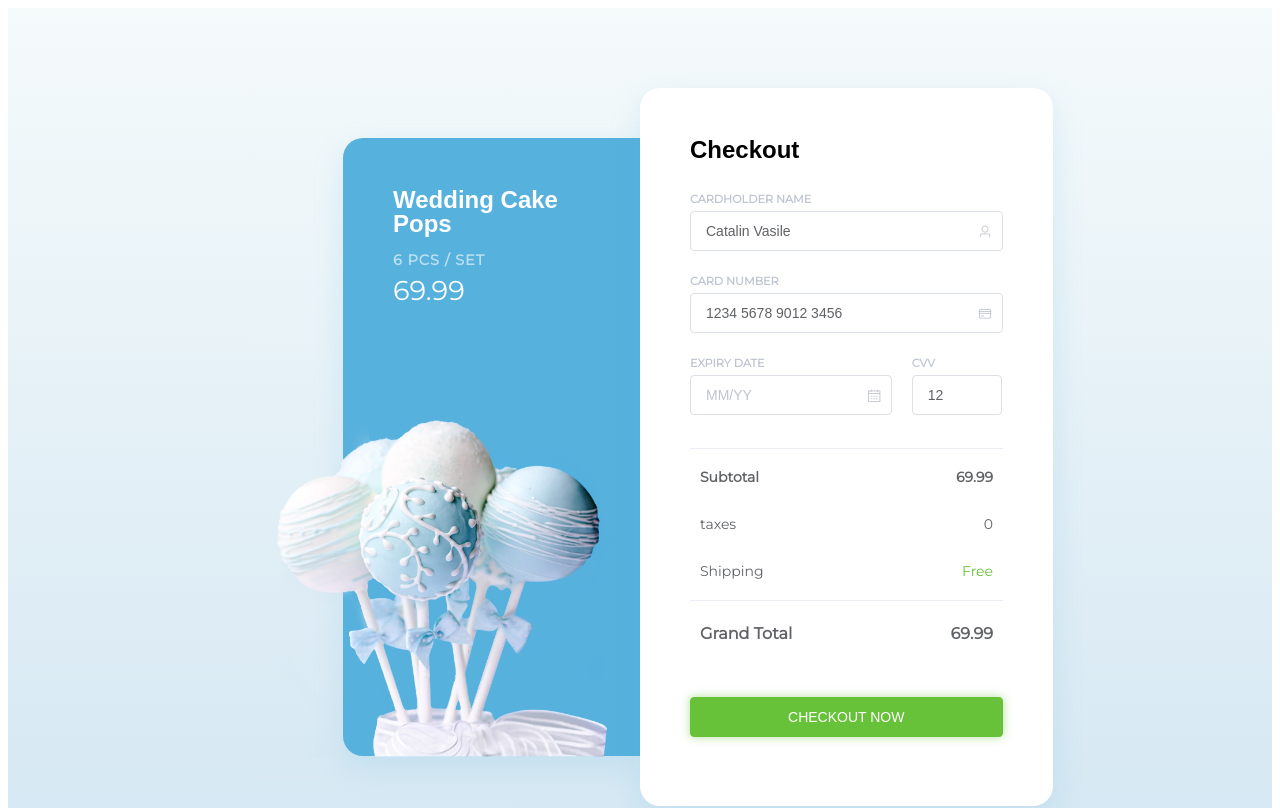
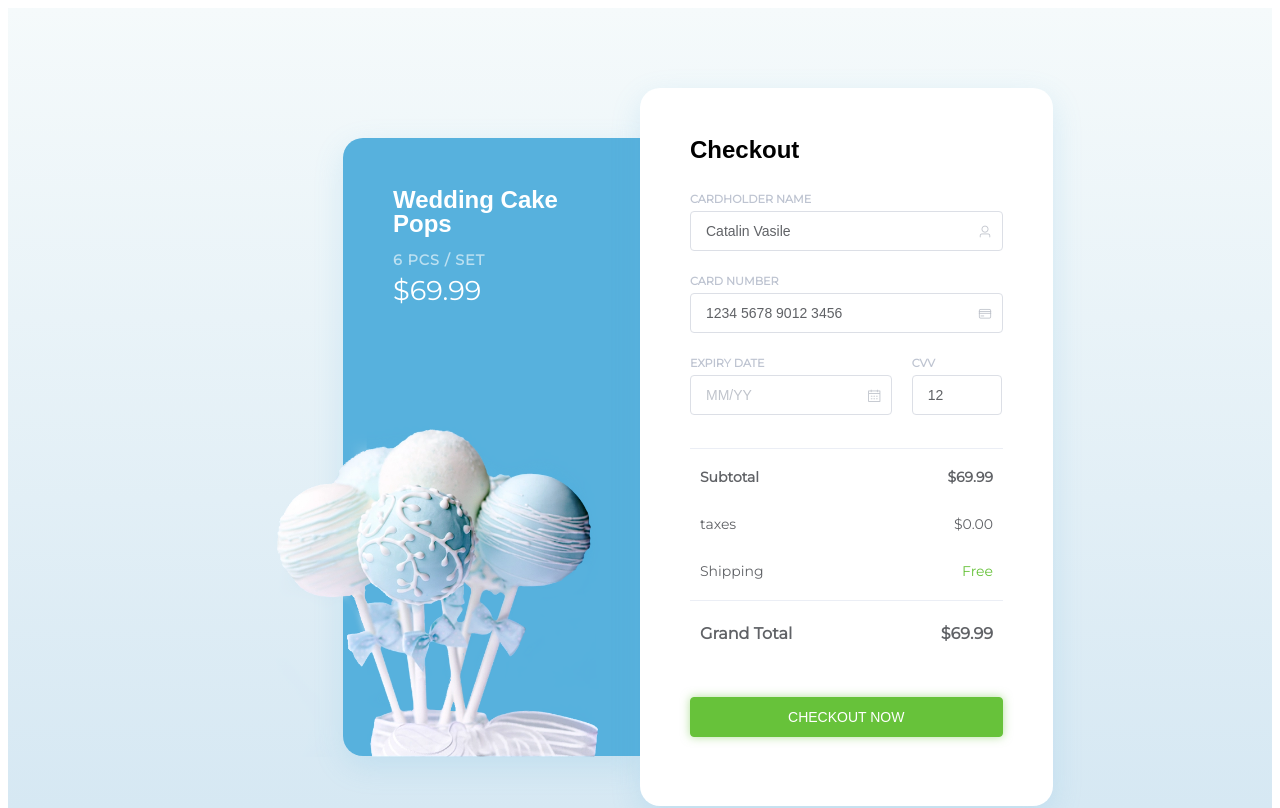
Before and after one commit to GenevievePlantin/credit-card-checkout, a Vue app: page /checkout in a window 1280 px wide. Built offline with nearby package versions, Linux system fonts and the light colour scheme.

Commit message:
Format currency

```diff
--- a/src/components/Order/Item.vue
+++ b/src/components/Order/Item.vue
@@ -2,14 +2,17 @@
   <div class="order-item">
     <h2>{{item.name}}</h2>
     <p class="description">{{item.description}}</p>
-    <p class="price">{{item.price}}</p>
+    <p class="price">{{currency(item.price)}}</p>
     <img :src="item.img">
   </div>
 </template>
 
 <script>
+import currency from '@/mixins/currency'
+
 export default {
   name: 'OrderItem',
+  mixins: [currency],
   props: {
     item: {
       type: Object,
--- a/src/components/Order/Summary.vue
+++ b/src/components/Order/Summary.vue
@@ -6,13 +6,17 @@
             :cell-class-name="getCellClass">
     <el-table-column prop="description"/>
     <el-table-column prop="price"
-                     align="right"/>
+                     align="right"
+                     :formatter="setCurrency"/>
   </el-table>
 </template>
 
 <script>
+import currency from '@/mixins/currency'
+
 export default {
   name: 'OrderSummary',
+  mixins: [currency],
   props: {
     price: {
       type: Number,
@@ -42,7 +46,7 @@ export default {
           sums[index] = 'Grand Total'
           return true
         } else {
-          sums[index] = data.reduce(this.sumOfData, 0)
+          sums[index] = this.currency(data.reduce(this.sumOfData, 0))
           return true
         }
       })
@@ -60,6 +64,9 @@ export default {
         return 'is-green'
       }
       return ''
+    },
+    setCurrency (row, column, cellValue, index) {
+      return this.currency(row[column.property])
     }
   }
 }
--- /dev/null
+++ b/src/mixins/currency.js
@@ -0,0 +1,10 @@
+// mixin rather than filter because of the summary-row of element-ui's table
+export default {
+  methods: {
+    currency (value) {
+      const parsedValue = parseFloat(value)
+      if (isNaN(parsedValue)) return value
+      return `$${value.toFixed(2)}`
+    }
+  }
+}
--- a/src/styles/custom-variables.scss
+++ b/src/styles/custom-variables.scss
@@ -27,7 +27,7 @@ $--section-paragraph-margin: 5px 0;
 
 $--section-description-letter-spacing: 1px;
 
-$--section-img-width: 113%;
+$--section-img-width: 110%;
 $--section-img-left: ($--section-spacing + 20px) * -1;
 $--section-img-bottom: -1px;
 
```
